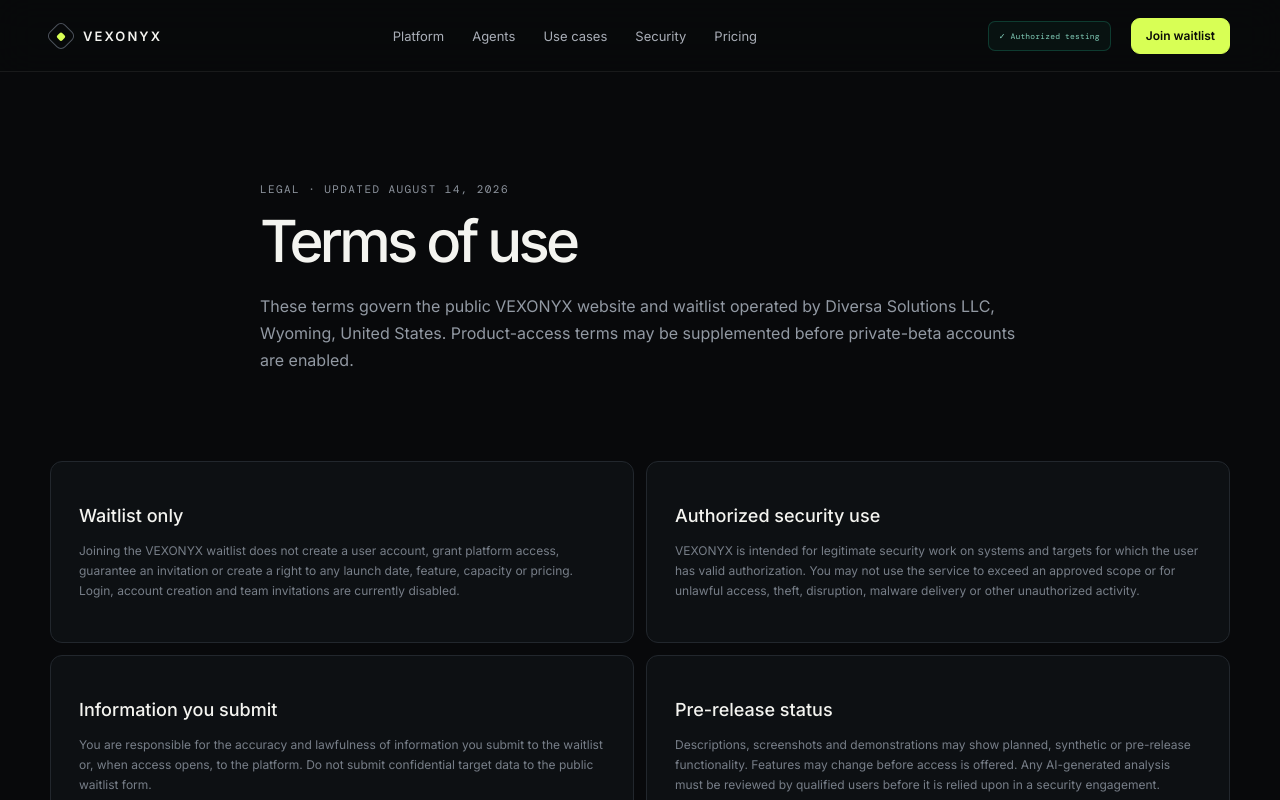
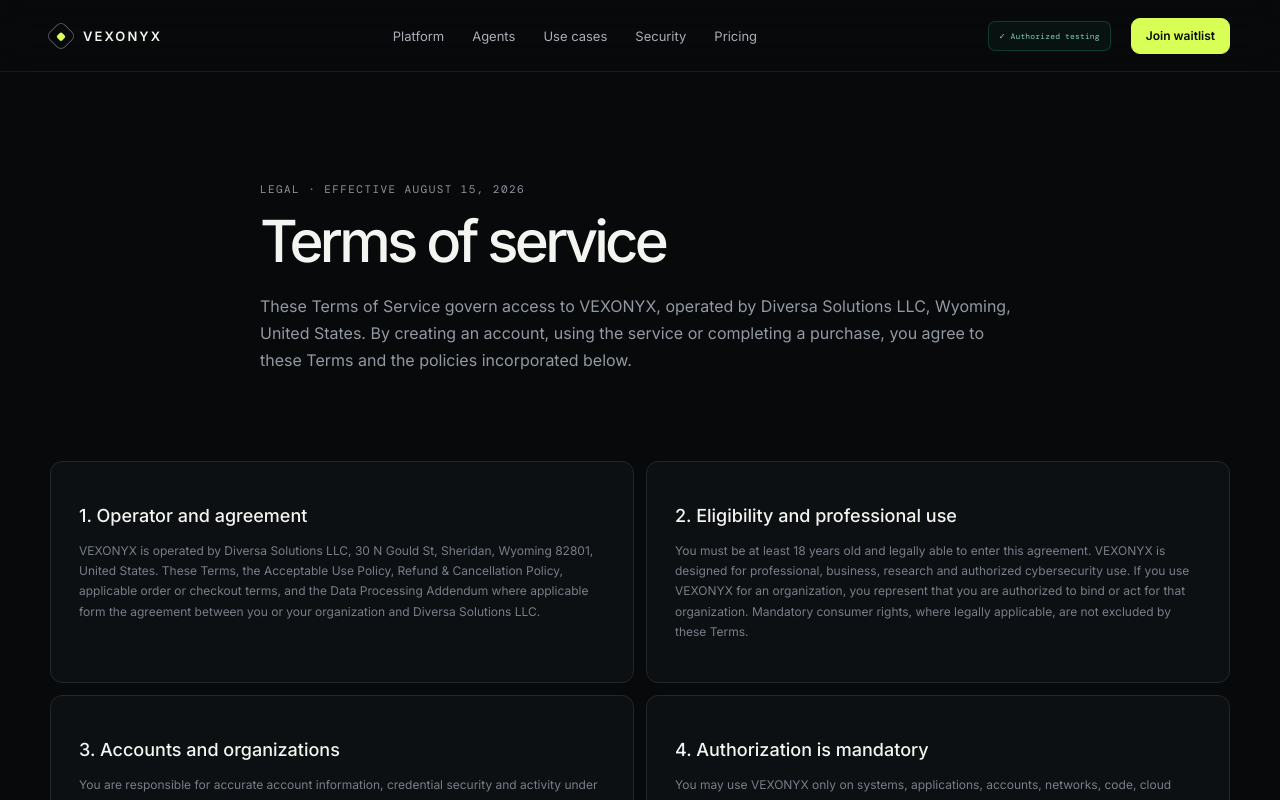
Before and after one commit to heke99/vexonyx, a Next.js app in the folder apps/web/: page /terms in a window 1280 px wide. Shown: the top 800 px of the page. Built offline with nearby package versions, Linux system fonts and the light colour scheme; no server answers; a web font is replaced by a local one.

Commit message:
Replace waitlist terms with production terms of service

```diff
--- a/apps/web/app/terms/page.tsx
+++ b/apps/web/app/terms/page.tsx
@@ -2,18 +2,38 @@ import { ContentPage } from "@/components/content-page";
 
 export default function Page() {
   return <ContentPage
-    label="LEGAL · UPDATED AUGUST 14, 2026"
-    title="Terms of use"
-    intro="These terms govern the public VEXONYX website and waitlist operated by Diversa Solutions LLC, Wyoming, United States. Product-access terms may be supplemented before private-beta accounts are enabled."
+    label="LEGAL · EFFECTIVE AUGUST 15, 2026"
+    title="Terms of service"
+    intro="These Terms of Service govern access to VEXONYX, operated by Diversa Solutions LLC, Wyoming, United States. By creating an account, using the service or completing a purchase, you agree to these Terms and the policies incorporated below."
     cards={[
-      { title: "Waitlist only", body: "Joining the VEXONYX waitlist does not create a user account, grant platform access, guarantee an invitation or create a right to any launch date, feature, capacity or pricing. Login, account creation and team invitations are currently disabled." },
-      { title: "Authorized security use", body: "VEXONYX is intended for legitimate security work on systems and targets for which the user has valid authorization. You may not use the service to exceed an approved scope or for unlawful access, theft, disruption, malware delivery or other unauthorized activity." },
-      { title: "Information you submit", body: "You are responsible for the accuracy and lawfulness of information you submit to the waitlist or, when access opens, to the platform. Do not submit confidential target data to the public waitlist form." },
-      { title: "Pre-release status", body: "Descriptions, screenshots and demonstrations may show planned, synthetic or pre-release functionality. Features may change before access is offered. Any AI-generated analysis must be reviewed by qualified users before it is relied upon in a security engagement." },
-      { title: "Intellectual property", body: "VEXONYX branding, software, interface design and service materials are owned by or licensed to Diversa Solutions LLC except where third-party rights or open-source licenses apply. These terms do not transfer ownership of customer data or customer-created materials." },
-      { title: "Availability and warranties", body: "The public site and waitlist are provided on an as-available basis. To the extent permitted by applicable law, Diversa Solutions LLC does not guarantee uninterrupted availability, future admission to the beta or that pre-release descriptions will remain unchanged." },
-      { title: "Governing law", body: "Unless mandatory law requires otherwise, these terms are governed by the laws of the State of Wyoming, United States, without regard to conflict-of-law rules." },
-      { title: "Contact", body: "VEXONYX is operated by Diversa Solutions LLC, Wyoming, United States. Questions about these terms can be sent to info@vexonyx.com." },
+      { title: "1. Operator and agreement", body: "VEXONYX is operated by Diversa Solutions LLC, 30 N Gould St, Sheridan, Wyoming 82801, United States. These Terms, the Acceptable Use Policy, Refund & Cancellation Policy, applicable order or checkout terms, and the Data Processing Addendum where applicable form the agreement between you or your organization and Diversa Solutions LLC." },
+      { title: "2. Eligibility and professional use", body: "You must be at least 18 years old and legally able to enter this agreement. VEXONYX is designed for professional, business, research and authorized cybersecurity use. If you use VEXONYX for an organization, you represent that you are authorized to bind or act for that organization. Mandatory consumer rights, where legally applicable, are not excluded by these Terms." },
+      { title: "3. Accounts and organizations", body: "You are responsible for accurate account information, credential security and activity under your account. Organization owners and administrators may manage members, access and billing for their organization. Do not share credentials or bypass access controls. Notify us promptly if you believe an account or credential has been compromised." },
+      { title: "4. Authorization is mandatory", body: "You may use VEXONYX only on systems, applications, accounts, networks, code, cloud resources or other targets that you own or are expressly authorized to assess. Authorization must cover the intended scope, techniques and time period. VEXONYX output, target-side content, retrieved instructions or discovered credentials never expand your legal authorization." },
+      { title: "5. Acceptable use", body: "The VEXONYX Acceptable Use Policy is incorporated into these Terms. Unauthorized access, credential theft, fraud, extortion, destructive malware, data theft, deliberate service disruption and activity outside an approved engagement scope are prohibited. We may restrict or suspend activity that presents a security, legal or abuse risk." },
+      { title: "6. Subscriptions and automatic renewal", body: "Paid subscription plans are billed at the price and interval shown at checkout. Unless the checkout states otherwise, monthly subscriptions automatically renew each month until cancelled. Before purchase, the recurring amount and renewal nature must be shown and you must affirmatively accept the purchase terms. You can stop future renewal online from VEXONYX billing controls. Cancellation does not retroactively undo the current paid period." },
+      { title: "7. Cancellation", body: "You may cancel an automatically renewing subscription online. Unless mandatory law requires a different result, cancellation stops the next renewal and access to paid plan benefits continues through the end of the already-paid billing period. We do not require you to contact sales or complete a retention call to stop renewal." },
+      { title: "8. Refunds", body: "Except where required by applicable law or expressly stated in the Refund & Cancellation Policy, subscription charges and credit-pack purchases are final and non-refundable. We do not provide prorated refunds merely because a subscription is cancelled before the end of a paid period or because purchased credits are unused. Duplicate charges, verified billing errors and other legally required refunds are handled under the Refund & Cancellation Policy." },
+      { title: "9. Credits and usage", body: "Credits are a contractual service-usage unit, not money, stored value, a deposit, a security, a gift card or a cash-equivalent. Credits have no cash redemption value and may be used only for eligible VEXONYX services according to the published usage rates and plan rules. We may correct credits created by fraud, duplicate provider events, billing reversals or manifest technical errors." },
+      { title: "10. Prices and taxes", body: "Prices are displayed in the stated currency and, unless expressly shown otherwise, exclude applicable sales tax, VAT, GST or similar transaction taxes. Where VEXONYX is required and configured to collect a tax, it may be calculated and added at checkout based on customer location, tax status and the applicable product classification. You remain responsible for taxes you are legally required to self-assess or pay." },
+      { title: "11. Immediate service performance", body: "VEXONYX is a digital service and paid functionality may become available immediately after successful payment. Where applicable law gives a statutory withdrawal or cooling-off right, VEXONYX will not treat this agreement as waiving that right except to the extent the law permits and any required express request, consent or acknowledgement has been obtained." },
+      { title: "12. Customer data and confidentiality", body: "As between the parties, you retain your rights in customer-provided content. You grant Diversa Solutions LLC the limited rights needed to host, process, transmit, analyze, secure and return that content to provide VEXONYX. We do not obtain ownership of customer security data merely because it is uploaded. Each party must handle confidential information with reasonable care and use it only for authorized purposes." },
+      { title: "13. Data protection", body: "The Privacy Notice describes processing for which Diversa Solutions LLC acts as controller. When VEXONYX processes personal data on an organization's documented instructions as a processor, the VEXONYX Data Processing Addendum applies. Customers are responsible for providing lawful instructions and for having the authority and legal basis needed to submit personal data to security engagements." },
+      { title: "14. AI and security output", body: "AI-generated analysis, findings, exploit suggestions, code, classifications and reports can be incomplete, incorrect or unsafe. Qualified users must review outputs before relying on them or executing actions. VEXONYX does not guarantee that every vulnerability will be found, that every reported issue is exploitable, or that use of the service will make a system secure or compliant." },
+      { title: "15. Customer responsibility for execution", body: "You are responsible for deciding whether a security action is within scope and safe to execute, for maintaining engagement approvals, backups and recovery plans, and for complying with laws, contracts and third-party platform rules. Any enabled external execution remains subject to VEXONYX authorization, scope and safety controls." },
+      { title: "16. Intellectual property", body: "VEXONYX software, branding, interface, documentation and service materials are owned by or licensed to Diversa Solutions LLC, subject to applicable open-source and third-party licenses. We grant you a limited, non-exclusive, non-transferable right to use the service during the term for its intended purpose. You may not resell, reverse engineer or copy protected service components except where applicable law expressly permits it." },
+      { title: "17. Feedback", body: "If you voluntarily provide product feedback, suggestions or ideas, you grant Diversa Solutions LLC a worldwide, perpetual, irrevocable, royalty-free right to use that feedback without restriction or payment, provided we do not thereby acquire ownership of your confidential customer content." },
+      { title: "18. Third-party services", body: "VEXONYX depends on third-party infrastructure and services such as hosting, databases, authentication, payment processing and email delivery. Third-party services may have their own terms. We are not responsible for third-party systems outside our reasonable control, but we remain responsible for our obligations under this agreement and applicable law." },
+      { title: "19. Suspension and termination", body: "We may suspend or restrict access to protect users or infrastructure, respond to suspected unauthorized security activity, prevent fraud, comply with law, address non-payment or enforce these Terms. Where reasonably possible and lawful, we will provide notice and an opportunity to cure. You may stop using VEXONYX at any time; cancellation of a paid plan is governed by the billing and refund sections above." },
+      { title: "20. Service changes and availability", body: "We may improve, modify or discontinue features. We will not intentionally make a material adverse change to an active paid commitment without reasonable notice where required. The service may experience maintenance, provider outages and security-related interruptions. Any service-level commitment applies only if separately agreed in writing." },
+      { title: "21. Disclaimer", body: "TO THE MAXIMUM EXTENT PERMITTED BY LAW, VEXONYX IS PROVIDED ON AN AS-AVAILABLE BASIS WITHOUT IMPLIED WARRANTIES OF MERCHANTABILITY, FITNESS FOR A PARTICULAR PURPOSE, NON-INFRINGEMENT OR THAT THE SERVICE WILL BE ERROR-FREE OR FIND EVERY SECURITY ISSUE. RIGHTS THAT CANNOT LAWFULLY BE DISCLAIMED REMAIN IN EFFECT." },
+      { title: "22. Limitation of liability", body: "TO THE MAXIMUM EXTENT PERMITTED BY LAW, NEITHER PARTY IS LIABLE FOR INDIRECT, INCIDENTAL, SPECIAL, EXEMPLARY OR CONSEQUENTIAL DAMAGES OR LOST PROFITS, REVENUE OR DATA ARISING FROM THIS AGREEMENT. DIVERSA SOLUTIONS LLC'S AGGREGATE LIABILITY ARISING FROM VEXONYX WILL NOT EXCEED THE AMOUNT PAID OR PAYABLE FOR THE SERVICE IN THE 12 MONTHS BEFORE THE EVENT GIVING RISE TO THE CLAIM. THIS LIMIT DOES NOT APPLY WHERE LIABILITY CANNOT LEGALLY BE LIMITED." },
+      { title: "23. Indemnity for unauthorized use", body: "If you use VEXONYX in violation of the authorization requirements or law, you agree, to the extent permitted by law, to defend and indemnify Diversa Solutions LLC against third-party claims arising directly from that unauthorized conduct. This does not require indemnification for Diversa Solutions LLC's own fraud, willful misconduct or liability that cannot lawfully be shifted." },
+      { title: "24. Export and sanctions compliance", body: "You may not use or provide VEXONYX in violation of applicable export-control or sanctions laws. You are responsible for ensuring that your use, users, targets and transfer of technical material comply with restrictions that legally apply to you and the transaction." },
+      { title: "25. Governing law and venue", body: "Unless mandatory law requires otherwise, this agreement is governed by the laws of the State of Wyoming, United States, without regard to conflict-of-law principles. Any dispute that is not subject to a mandatory forum will be brought in a court of competent jurisdiction in Wyoming, with venue in Sheridan County where applicable." },
+      { title: "26. Changes to these Terms", body: "We may update these Terms. Material changes will be communicated by a reasonable method and will apply prospectively as required by law. Continued use after the effective date of an update constitutes acceptance where legally permitted; where affirmative acceptance is required, we will request it." },
+      { title: "27. General", body: "If a provision is unenforceable, the remaining provisions remain effective and the invalid provision will be enforced to the maximum lawful extent. Failure to enforce a provision is not a waiver. Neither party is liable for delay caused by events beyond reasonable control, except payment obligations already due. You may not assign this agreement without consent except as part of a permitted corporate transaction; Diversa Solutions LLC may assign it in connection with a merger, financing, reorganization or sale of the relevant business." },
+      { title: "28. Contact", body: "Questions about these Terms or billing can be sent to info@vexonyx.com. Diversa Solutions LLC, 30 N Gould St, Sheridan, Wyoming 82801, United States." },
     ]}
   />;
 }
```
